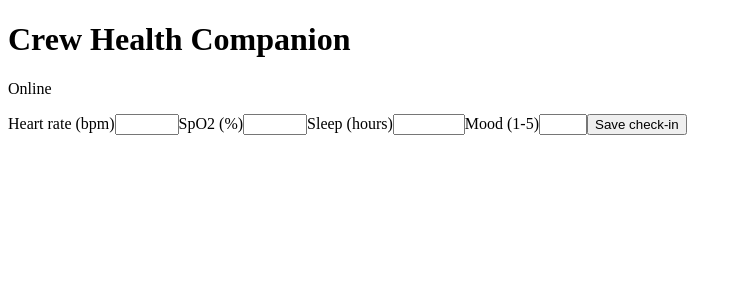
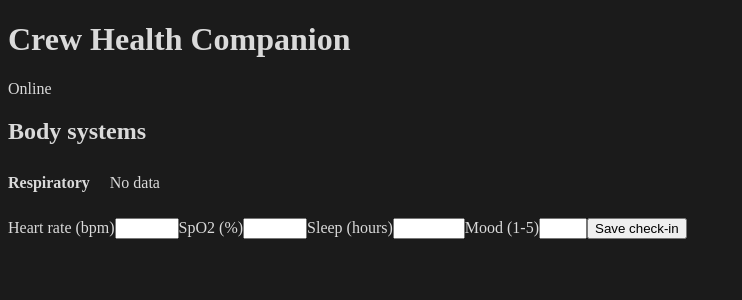
Before and after one commit to jdo-lv/galagans, a React (Vite) app in the folder src/main/frontend/: page / in a window 1280 px wide. Shown: the top 300 px of the page, without its empty margins (0-742 px from the left). Built offline with nearby package versions, Linux system fonts and the light colour scheme.

Commit message:
feat(ui): show the Respiratory status row with explanation on home, re-read every 60 s (#1)

```diff
--- a/src/main/frontend/src/container.ts
+++ b/src/main/frontend/src/container.ts
@@ -1,16 +1,19 @@
 import { CheckInRecorder, type CheckInRecording } from './application/CheckInRecorder'
 import { SyncService } from './application/SyncService'
 import type { Synchronizer } from './application/Synchronizer'
+import { SystemStatusReader } from './application/SystemStatusReader'
 import type { CheckInRepository, ConnectivityMonitor } from './domain/ports'
 import { BrowserConnectivityMonitor } from './infrastructure/BrowserConnectivityMonitor'
 import { HttpCheckInGateway } from './infrastructure/HttpCheckInGateway'
 import { IndexedDbCheckInRepository } from './infrastructure/IndexedDbCheckInRepository'
+import { JsonRuleSource } from './infrastructure/JsonRuleSource'
 
 export interface Services {
   recorder: CheckInRecording
   synchronizer: Synchronizer
   repository: CheckInRepository
   connectivity: ConnectivityMonitor
+  statusReader: SystemStatusReader
 }
 
 /** Composition root: the only place that picks concrete implementations. */
@@ -23,6 +26,7 @@ export function createServices(): Services & { startSync: () => () => void } {
     connectivity,
     synchronizer: syncService,
     recorder: new CheckInRecorder(repository, syncService),
+    statusReader: new SystemStatusReader(new JsonRuleSource(), repository),
     startSync: () => syncService.start(),
   }
 }
--- a/src/main/frontend/src/main.tsx
+++ b/src/main/frontend/src/main.tsx
@@ -4,6 +4,7 @@ import { registerSW } from 'virtual:pwa-register'
 import { createServices } from './container'
 import { App } from './ui/App'
 import { ServicesProvider } from './ui/ServicesContext'
+import './ui/theme.css'
 
 const services = createServices()
 services.startSync()
--- a/src/main/frontend/src/ui/App.tsx
+++ b/src/main/frontend/src/ui/App.tsx
@@ -1,22 +1,27 @@
 import { CheckInForm } from './CheckInForm'
 import { StatusBar } from './StatusBar'
+import { SystemStatusList } from './SystemStatusList'
 import { useServices } from './ServicesContext'
 import { useOnlineStatus } from './useOnlineStatus'
 import { usePendingCount } from './usePendingCount'
+import { useSystemStatuses } from './useSystemStatuses'
 
 export function App() {
   const { recorder } = useServices()
   const online = useOnlineStatus()
   const { pending, refresh } = usePendingCount()
+  const statuses = useSystemStatuses()
 
   return (
     <main>
       <h1>Crew Health Companion</h1>
       <StatusBar online={online} pending={pending} />
+      <SystemStatusList state={statuses.state} />
       <CheckInForm
         onSubmit={async (draft) => {
           await recorder.record(draft)
           refresh()
+          statuses.refresh()
         }}
       />
     </main>
--- /dev/null
+++ b/src/main/frontend/src/ui/SystemStatusList.tsx
@@ -0,0 +1,79 @@
+import { useId } from 'react'
+import { formatAge, formatStaleAge } from '../application/formatAge'
+import type { SystemStatus } from '../domain/rules'
+import './status.css'
+import type { StatusListState } from './useSystemStatuses'
+
+function Octagon() {
+  return (
+    <svg aria-hidden="true" viewBox="0 0 24 24" width="20" height="20">
+      <polygon points="7,1 17,1 23,7 23,17 17,23 7,23 1,17 1,7" fill="currentColor" />
+    </svg>
+  )
+}
+
+function Badge({ state }: { state: SystemStatus['state'] }) {
+  switch (state) {
+    case 'no-data':
+      return <span className="status-badge">No data</span>
+    case 'stale':
+      return <span className="status-badge">No recent data</span>
+    case 'nominal':
+      return <span className="status-badge">✓ Nominal</span>
+    case 'caution':
+      return <span className="status-badge">▲ CAUTION</span>
+    case 'warning':
+      return (
+        <span className="status-badge">
+          <Octagon />
+          <span>WARNING</span>
+        </span>
+      )
+  }
+}
+
+function StatusRow({ status, now }: { status: SystemStatus; now: Date }) {
+  const { state, rule, recordedAt } = status
+  const age = recordedAt && (state === 'stale' ? formatStaleAge(recordedAt, now) : formatAge(recordedAt, now))
+  return (
+    <li className={`status-${state}`}>
+      <span className="status-system">{status.system}</span>
+      <Badge state={state} />
+      {status.value !== undefined && <span className="status-reading">{`${status.label} ${status.value} ${status.unit}`}</span>}
+      {age && <span className="status-age">{`${age} · ${status.source}`}</span>}
+      {rule && (
+        <dl className="status-explanation">
+          <dt>What</dt>
+          <dd>{rule.what}</dd>
+          <dt>Why</dt>
+          <dd>{rule.why}</dd>
+          <dt>How decided</dt>
+          <dd>{rule.howDecided}</dd>
+          <dt>Next</dt>
+          <dd>{rule.next}</dd>
+          <dt>Tier</dt>
+          <dd>{rule.tier}</dd>
+          <dt>Rule</dt>
+          <dd>{rule.id}</dd>
+        </dl>
+      )}
+    </li>
+  )
+}
+
+export function SystemStatusList({ state }: { state: StatusListState }) {
+  const headingId = useId()
+  return (
+    <section aria-labelledby={headingId}>
+      <h2 id={headingId}>Body systems</h2>
+      {state.kind === 'unavailable' && <p>Status unavailable</p>}
+      {state.kind === 'ready' && (
+        <ul className="status-list">
+          {state.statuses.map((status) => (
+            <StatusRow key={status.system} status={status} now={state.now} />
+          ))}
+        </ul>
+      )}
+    </section>
+  )
+}
--- /dev/null
+++ b/src/main/frontend/src/ui/status.css
@@ -0,0 +1,59 @@
+.status-list {
+  list-style: none;
+  padding: 0;
+}
+
+.status-list > li {
+  display: flex;
+  flex-wrap: wrap;
+  gap: 0.25rem 0.75rem;
+  align-items: baseline;
+  padding: 0.5rem 0;
+}
+
+.status-system {
+  font-weight: 600;
+}
+
+.status-badge {
+  display: inline-flex;
+  align-items: center;
+  gap: 0.35rem;
+  padding: 0.1rem 0.5rem;
+  border-radius: 4px;
+}
+
+.status-age {
+  color: #868375;
+}
+
+.status-explanation {
+  flex-basis: 100%;
+  margin: 0.25rem 0 0;
+}
+
+.status-explanation dt {
+  font-weight: 600;
+}
+
+.status-explanation dd {
+  margin: 0 0 0.5rem;
+}
+
+.status-nominal .status-badge,
+.status-stale .status-badge {
+  color: #868375;
+}
+
+.status-caution .status-badge {
+  background: #ffc72c;
+  color: #1b1b1b;
+}
+
+/* #DADADA on #C61E37 is 4.1:1, which passes only as large text (bold ≥ 18.66 px). */
+.status-warning .status-badge {
+  background: #c61e37;
+  color: #dadada;
+  font-weight: 700;
+  font-size: 18.66px;
+}
--- /dev/null
+++ b/src/main/frontend/src/ui/theme.css
@@ -0,0 +1,4 @@
+body {
+  background: #1b1b1b;
+  color: #dadada;
+}
--- /dev/null
+++ b/src/main/frontend/src/ui/useSystemStatuses.ts
@@ -0,0 +1,33 @@
+import { useCallback, useEffect, useRef, useState } from 'react'
+import type { SystemStatus } from '../domain/rules'
+import { useServices } from './ServicesContext'
+
+const REREAD_MS = 60_000
+
+export type StatusListState =
+  | { kind: 'loading' }
+  | { kind: 'unavailable' }
+  | { kind: 'ready'; statuses: SystemStatus[]; now: Date }
+
+export function useSystemStatuses(): { state: StatusListState; refresh: () => void } {
+  const { statusReader } = useServices()
+  const [state, setState] = useState<StatusListState>({ kind: 'loading' })
+  const latest = useRef(0)
+
+  const refresh = useCallback(() => {
+    const request = ++latest.current
+    // Only the newest read may update the list, so a slow earlier read can't overwrite it.
+    statusReader.read().then(
+      (statuses) => request === latest.current && setState({ kind: 'ready', statuses, now: statusReader.now() }),
+      () => request === latest.current && setState({ kind: 'unavailable' }),
+    )
+  }, [statusReader])
+
+  useEffect(() => {
+    refresh()
+    const interval = setInterval(refresh, REREAD_MS)
+    return () => clearInterval(interval)
+  }, [refresh])
+
+  return { state, refresh }
+}
```
Also changed, not shown: 2 other files (tests, documents, lock files or other folders).
